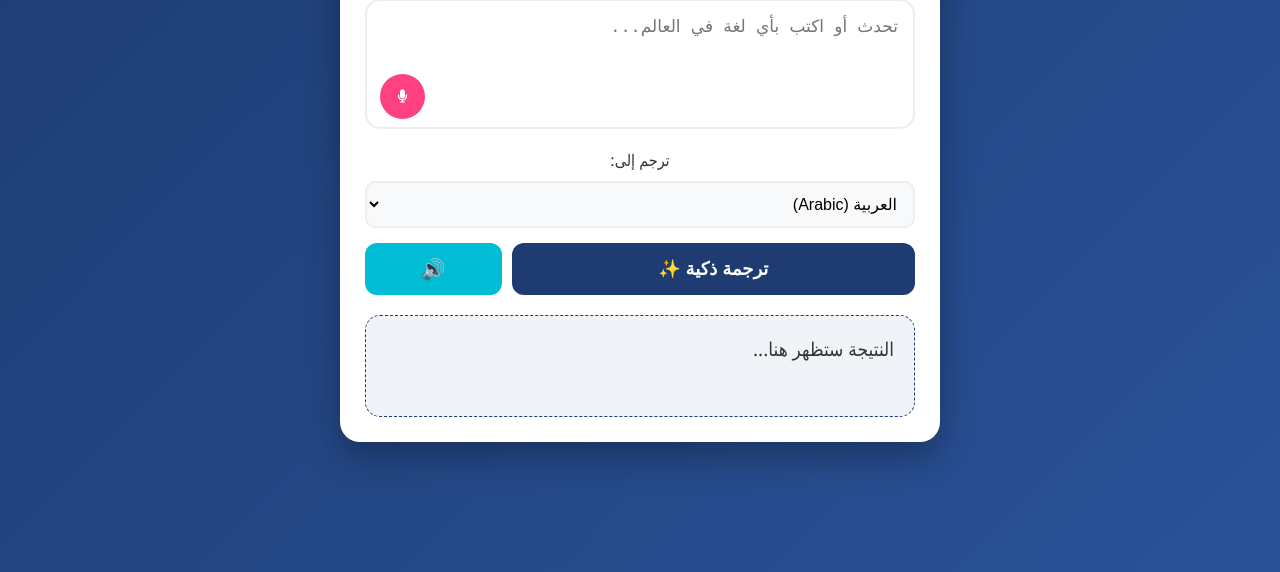
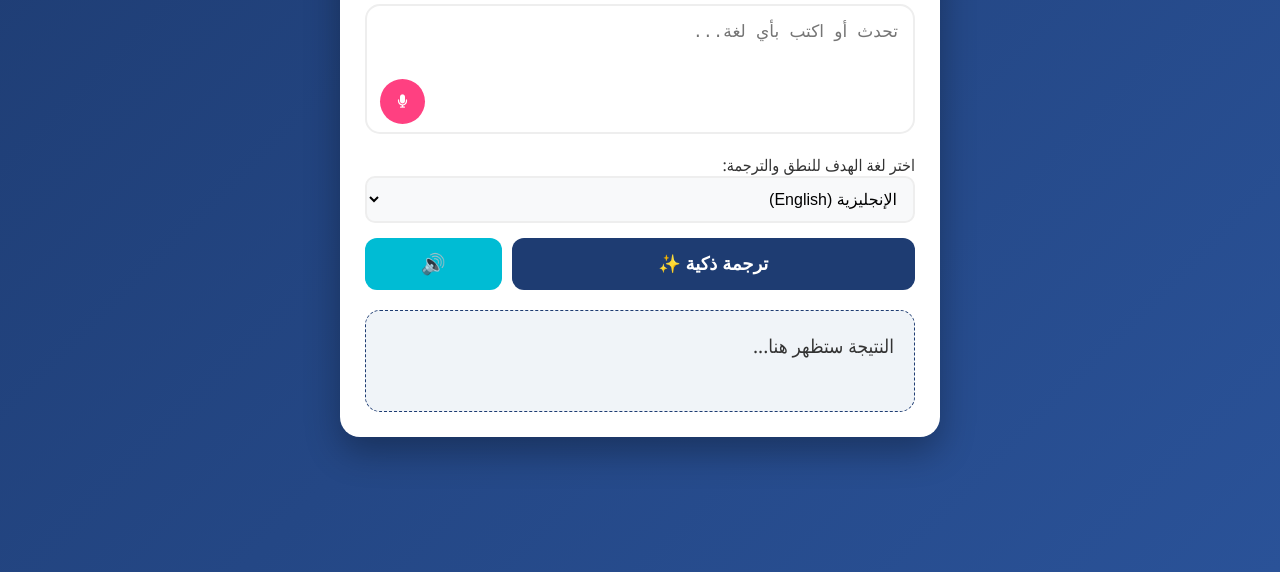
Before and after one commit to Razan265/Ai-translator, a plain HTML site: page index.html in a window 1280 px wide. Shown: the part 228-800 px from the top of the page. Drawn offline with Linux system fonts and the light colour scheme.

Commit message:
Update index.html

```diff
--- a/index.html
+++ b/index.html
@@ -14,12 +14,12 @@
         textarea:focus { border-color: #1e3c72; outline: none; }
         .mic-btn { position: absolute; bottom: 15px; left: 15px; background: #ff4081; color: white; border: none; border-radius: 50%; width: 45px; height: 45px; cursor: pointer; display: flex; align-items: center; justify-content: center; transition: 0.3s; }
         .mic-btn.recording { background: #f44336; animation: pulse 1.5s infinite; }
-        .controls { display: grid; grid-template-columns: 1fr; gap: 10px; margin-bottom: 15px; }
-        select { width: 100%; padding: 12px; border-radius: 10px; border: 2px solid #eee; font-size: 16px; background: #f8f9fa; }
+        .controls { text-align: right; margin-bottom: 15px; }
+        select { width: 100%; padding: 12px; border-radius: 10px; border: 2px solid #eee; font-size: 16px; background: #f8f9fa; cursor: pointer; }
         .btn-container { display: flex; gap: 10px; }
         .translate-btn { flex: 3; padding: 15px; background: #1e3c72; color: white; border: none; border-radius: 12px; font-weight: bold; cursor: pointer; font-size: 18px; }
         .speak-btn { flex: 1; background: #00bcd4; color: white; border: none; border-radius: 12px; cursor: pointer; font-size: 20px; }
-        .result-box { margin-top: 20px; padding: 20px; background: #f0f4f8; border-radius: 15px; text-align: right; min-height: 60px; font-size: 19px; border: 1px dashed #1e3c72; }
+        .result-box { margin-top: 20px; padding: 20px; background: #f0f4f8; border-radius: 15px; text-align: right; min-height: 60px; font-size: 19px; border: 1px dashed #1e3c72; line-height: 1.6; }
         @keyframes pulse { 0% { transform: scale(1); } 50% { transform: scale(1.1); } 100% { transform: scale(1); } }
     </style>
 </head>
@@ -29,26 +29,25 @@
     <h2>مترجم AI العالمي 🌍</h2>
 
     <div class="input-group">
-        <textarea id="inputText" placeholder="تحدث أو اكتب بأي لغة في العالم..."></textarea>
+        <textarea id="inputText" placeholder="تحدث أو اكتب بأي لغة..."></textarea>
         <button id="micBtn" class="mic-btn" title="تحدث الآن"><i class="fas fa-microphone"></i></button>
     </div>
 
     <div class="controls">
-        <label>ترجم إلى:</label>
+        <label>اختر لغة الهدف للنطق والترجمة:</label>
         <select id="targetLang">
-            <option value="ar">العربية (Arabic)</option>
-            <option value="en">الإنجليزية (English)</option>
-            <option value="es">الإسبانية (Spanish)</option>
-            <option value="zh-CN">الصينية (Chinese - Simplified)</option>
-            <option value="th">التايلاندية (Thai)</option>
-            <option value="fr">الفرنسية (French)</option>
-            <option value="de">الألمانية (German)</option>
-            <option value="it">الإيطالية (Italian)</option>
-            <option value="ja">اليابانية (Japanese)</option>
-            <option value="ko">الكورية (Korean)</option>
-            <option value="tr">التركية (Turkish)</option>
-            <option value="ru">الروسية (Russian)</option>
-            <option value="hi">الهندية (Hindi)</option>
+            <option value="ar-SA">العربية (Arabic)</option>
+            <option value="en-US" selected>الإنجليزية (English)</option>
+            <option value="th-TH">التايلاندية (Thai)</option>
+            <option value="zh-CN">الصينية (Chinese)</option>
+            <option value="ja-JP">اليابانية (Japanese)</option>
+            <option value="ko-KR">الكورية (Korean)</option>
+            <option value="es-ES">الإسبانية (Spanish)</option>
+            <option value="fr-FR">الفرنسية (French)</option>
+            <option value="de-DE">الألمانية (German)</option>
+            <option value="tr-TR">التركية (Turkish)</option>
+            <option value="ru-RU">الروسية (Russian)</option>
+            <option value="hi-IN">الهندية (Hindi)</option>
         </select>
     </div>
 
@@ -64,16 +63,13 @@
     const micBtn = document.getElementById('micBtn');
     const inputText = document.getElementById('inputText');
     const resultText = document.getElementById('resultText');
+    const targetLangSelect = document.getElementById('targetLang');
 
-    // 1. إعداد الميكروفون (التعرف التلقائي على اللغة)
+    // 1. إعداد الميكروفون
     const SpeechRecognition = window.SpeechRecognition || window.webkitSpeechRecognition;
     if (SpeechRecognition) {
         const recognition = new SpeechRecognition();
-        recognition.continuous = false;
-        recognition.interimResults = false;
-
-        // ميزة رائعة: سيحاول المتصفح فهم اللغة التي تتحدثها تلقائياً
-        recognition.lang = 'ar-SA'; // افتراضياً يبدأ بالعربي ولكن يمكنك التحدث بالإنجليزية أيضاً
+        recognition.lang = 'ar-SA';
 
         micBtn.onclick = () => {
             recognition.start();
@@ -84,21 +80,21 @@
             inputText.value = e.results[0][0].transcript;
             micBtn.classList.remove('recording');
         };
-
         recognition.onend = () => micBtn.classList.remove('recording');
     }
 
-    // 2. محرك الترجمة العالمي
+    // 2. دالة الترجمة العالمية
     async function aiTranslate() {
         const text = inputText.value.trim();
-        const target = document.getElementById('targetLang').value;
+        // نأخذ أول جزء من الرمز (مثل 'th' من 'th-TH') للترجمة
+        const fullLang = targetLangSelect.value;
+        const langCode = fullLang.split('-')[0];
+
         if (!text) return;
-
         resultText.innerText = "⏳ جاري الترجمة...";
 
         try {
-            // استخدام رابط Google المباشر (يدعم جميع اللغات)
-            const url = `https://translate.googleapis.com/translate_a/single?client=gtx&sl=auto&tl=${target}&dt=t&q=${encodeURIComponent(text)}`;
+            const url = `https://translate.googleapis.com/translate_a/single?client=gtx&sl=auto&tl=${langCode}&dt=t&q=${encodeURIComponent(text)}`;
             const response = await fetch(url);
             const data = await response.json();
 
@@ -108,17 +104,25 @@
                 resultText.innerText = translated;
             }
         } catch (error) {
-            resultText.innerText = "❌ حدث خطأ، تأكد من اتصالك بالإنترنت.";
+            resultText.innerText = "❌ حدث خطأ في الاتصال.";
         }
     }
 
-    // 3. نطق النتيجة باللغة المختارة
+    // 3. دالة النطق العالمي (تدعم كل الرموز)
     function speakResult() {
         const text = resultText.innerText;
-        if (!text || text.includes("ستظهر")) return;
+        if (!text || text.includes("ستظهر") || text.includes("⏳")) return;
+
+        // إلغاء أي نطق جاري حالياً لتجنب التداخل
+        window.speechSynthesis.cancel();
 
         const speech = new SpeechSynthesisUtterance(text);
-        speech.lang = document.getElementById('targetLang').value; // سينطق باللغة التي اخترتها للترجمة
+
+        // استخدام الرمز الكامل (مثل ja-JP) لضمان النطق باللكنة الصحيحة
+        speech.lang = targetLangSelect.value;
+        speech.rate = 0.9; // سرعة النطق (هادئة قليلاً للوضوح)
+        speech.pitch = 1;  // طبقة الصوت
+
         window.speechSynthesis.speak(speech);
     }
 </script>
```
